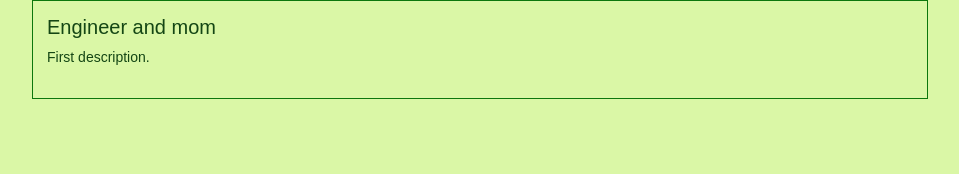
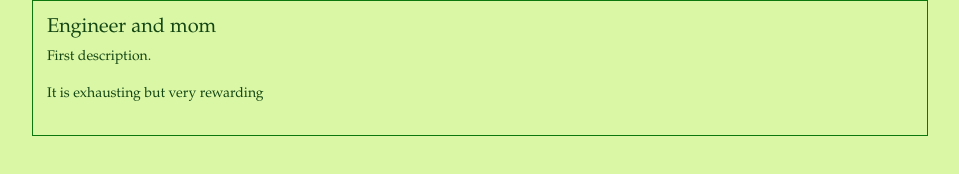
Before and after one commit to dcarolinahdev/platzi_git_github, a plain HTML site: page project1/index.html in a window 1280 px wide. Shown: the whole page, without its empty margins (160-1119 px from the left). Drawn offline with nearby package versions, Linux system fonts and the light colour scheme.

Commit message:
add new content and new font

```diff
--- a/project1/css/my_style.css
+++ b/project1/css/my_style.css
@@ -1,7 +1,7 @@
 body
 {
     text-align: justify;
-    font-family: "Arial";
+    font-family: Garamond, serif;
     background-color: #DAF7A6;
     color: #144614;
     font-size: 14px;
--- a/project1/index.html
+++ b/project1/index.html
@@ -18,6 +18,7 @@
       <div id="post">
         <h1>Engineer and mom</h1>
         <p>First description.</p>
+        <p>It is exhausting but very rewarding</p>
       </div>
     </div>
   </body>
```
